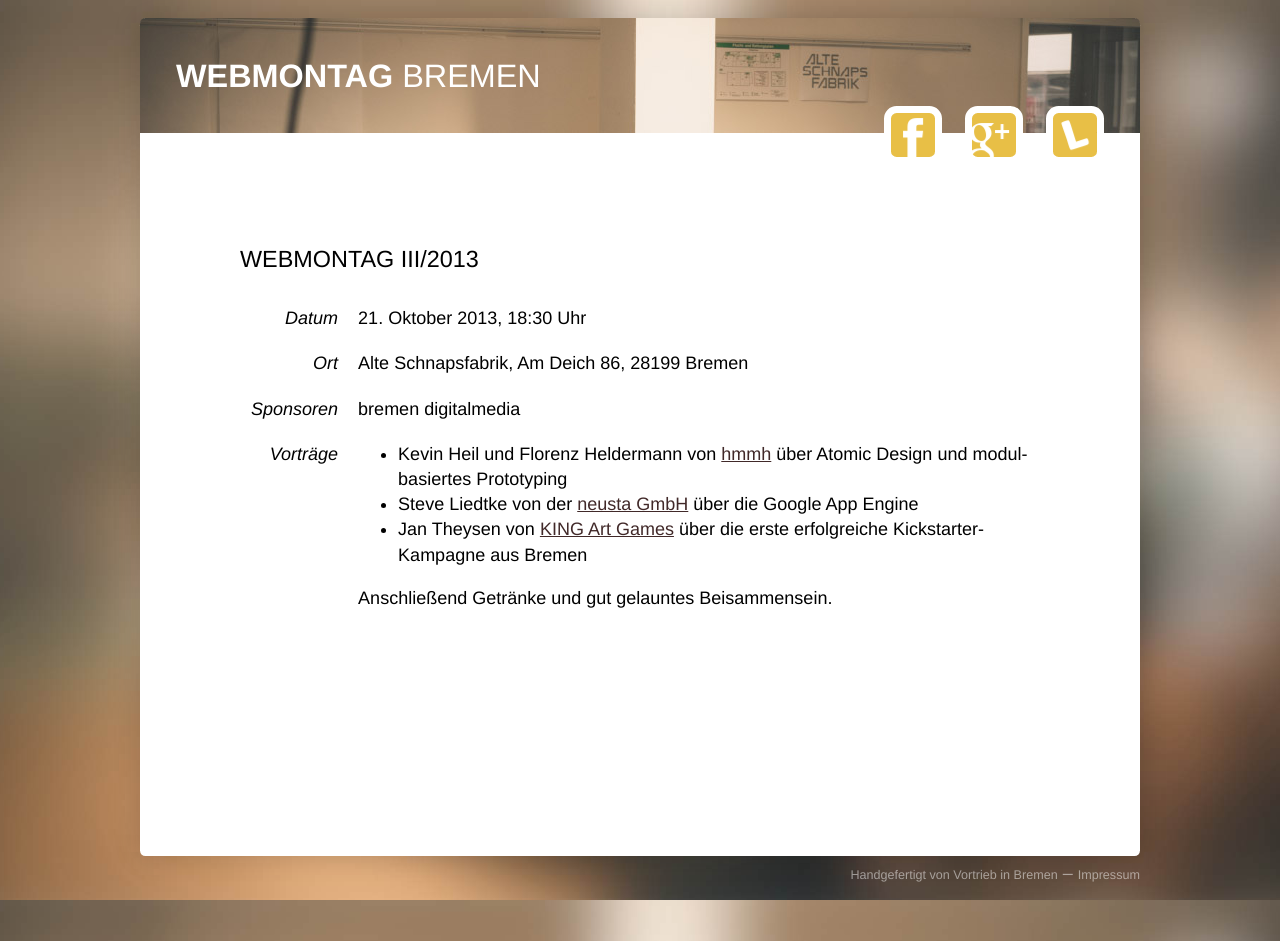
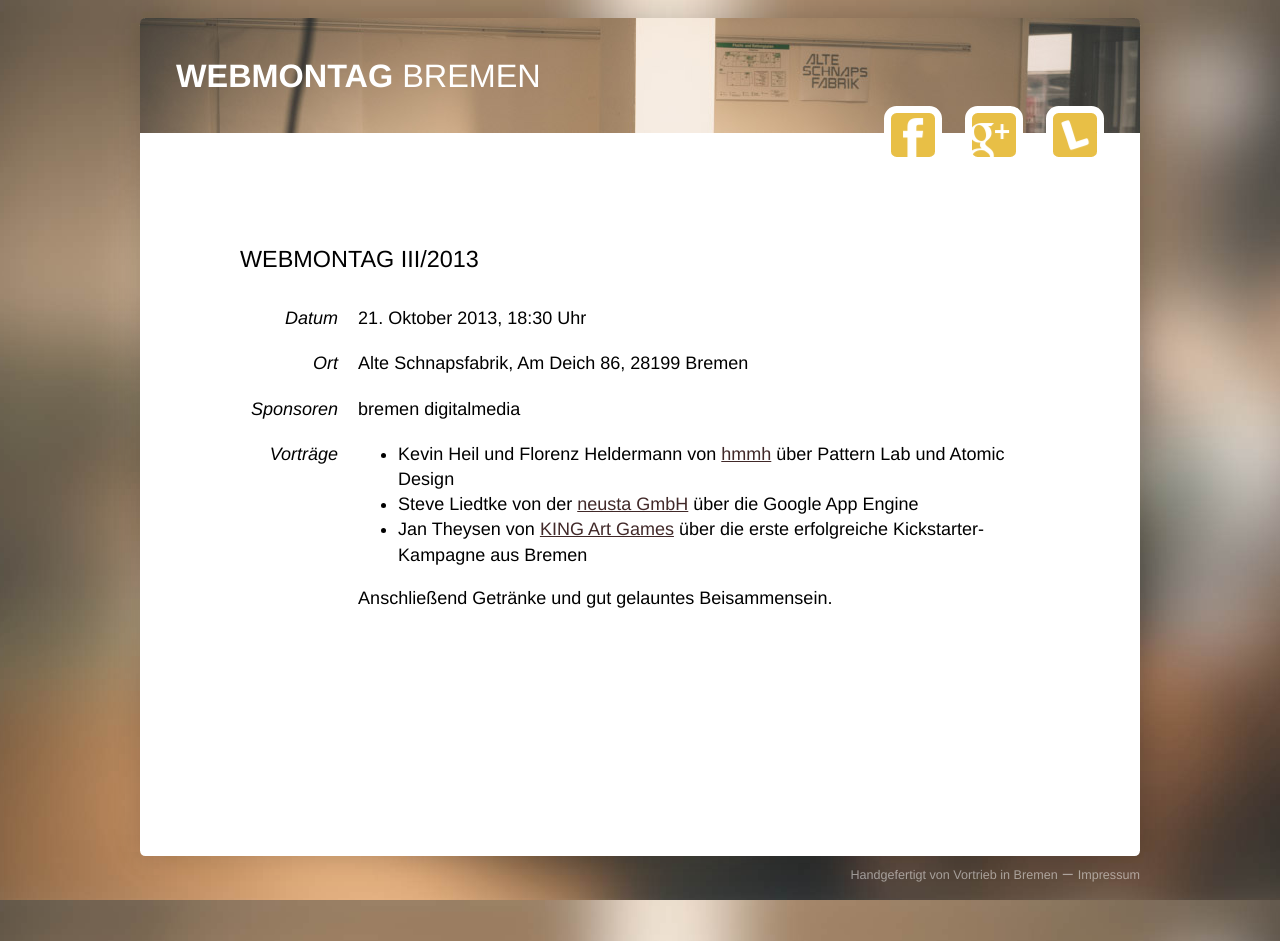
Before and after one commit to dantz/wmhb, a Jekyll site: the page built from _posts/2013-10-21-3.markdown, in a window 1280 px wide. Built offline with Jekyll 4.4.1, drawn with Linux system fonts in a browser that asks for light colours; Markdown is read by kramdown in place of the engine named in the settings.

Commit message:
updated talk title

```diff
--- a/_posts/2013-10-21-3.markdown
+++ b/_posts/2013-10-21-3.markdown
@@ -10,7 +10,7 @@
 sponsors: bremen digitalmedia
 ---
 
-* Kevin Heil und Florenz Heldermann von [hmmh](http://hmmh.de) über Atomic Design und modul-basiertes Prototyping
+* Kevin Heil und Florenz Heldermann von [hmmh](http://hmmh.de) über Pattern Lab und Atomic Design
 * Steve Liedtke von der [neusta GmbH](http://www.team-neusta.de/) über die Google App Engine
 * Jan Theysen von [KING Art Games](http://kingart-games.de/) über die erste erfolgreiche Kickstarter-Kampagne aus Bremen
 
```
Also changed, not shown: img/thumb.jpg (added).
